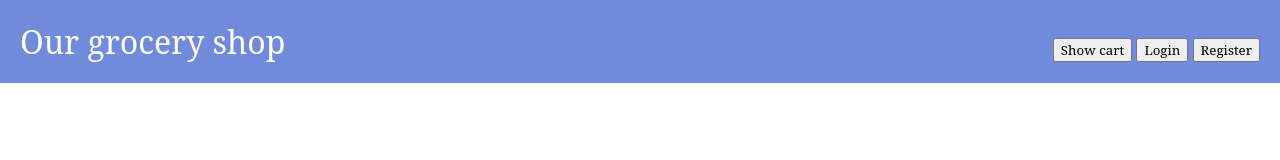
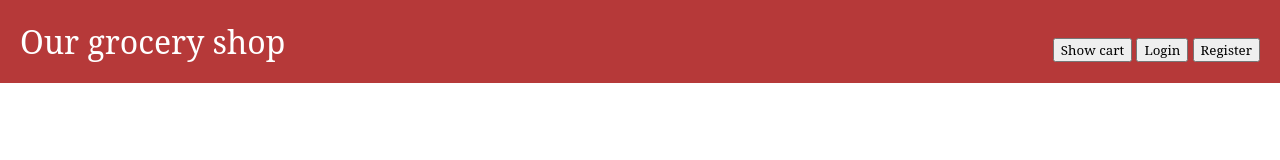
Before and after one commit to toriqul007/cicd-workflow-benjamin, a website: page frontend/index.html in a window 1280 px wide. Drawn offline with Linux system fonts and the light colour scheme; no server answers.

Commit message:
deploy check

```diff
--- a/frontend/style.css
+++ b/frontend/style.css
@@ -17,7 +17,7 @@ button,
 }
 
 header {
-  background-color: #708bdb;
+  background-color: #b63939;
 }
 
 header h1 {
```
